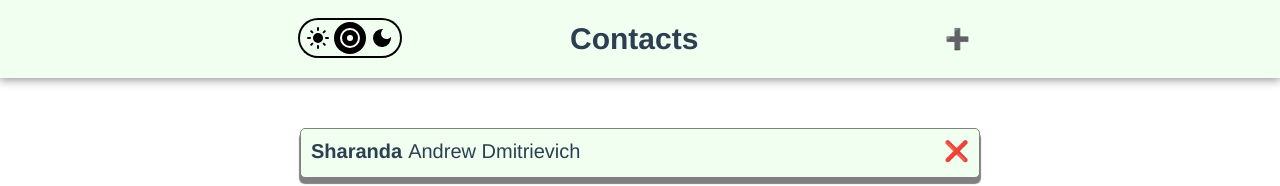
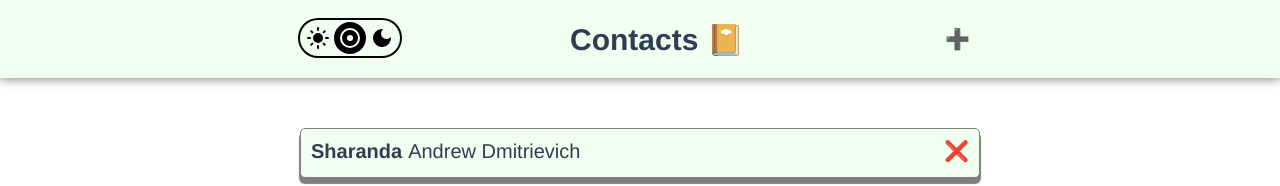
Before and after one commit to azzimandias/SPA-Contacts, a Vue app: page / in a window 1280 px wide. Shown: the top 186 px of the page. Built offline with nearby package versions, Linux system fonts and the light colour scheme.

Commit message:
Add logo

```diff
--- a/src/views/HomePage.vue
+++ b/src/views/HomePage.vue
@@ -4,7 +4,7 @@
       <div class="nav__body">
         <div class="nav__content">
           <ThemeSwitcher/>
-          <h2 class="nav__title">Contacts</h2>
+          <h2 class="nav__title">Contacts 📔</h2>
           <button
               class="nav__adder non-selectable-element"
               title="Add contact"
```
